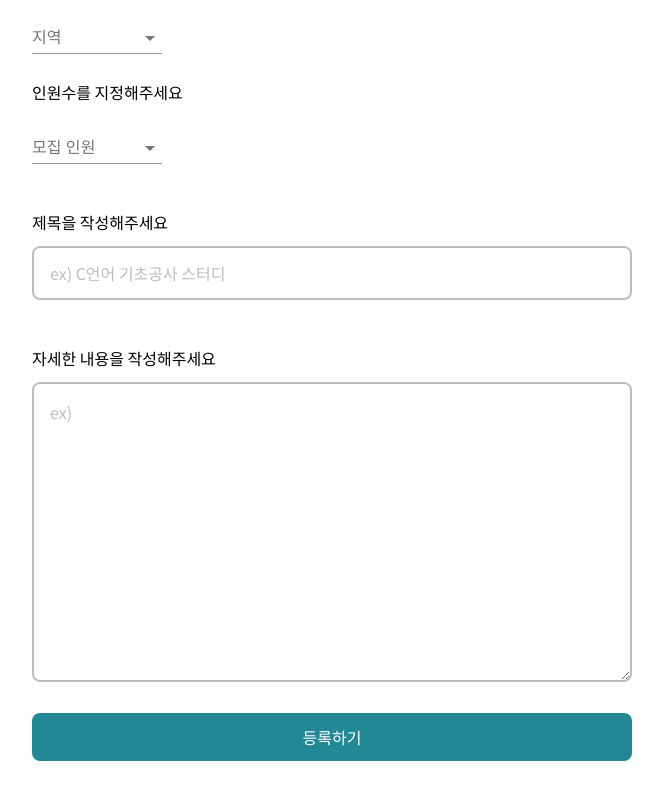
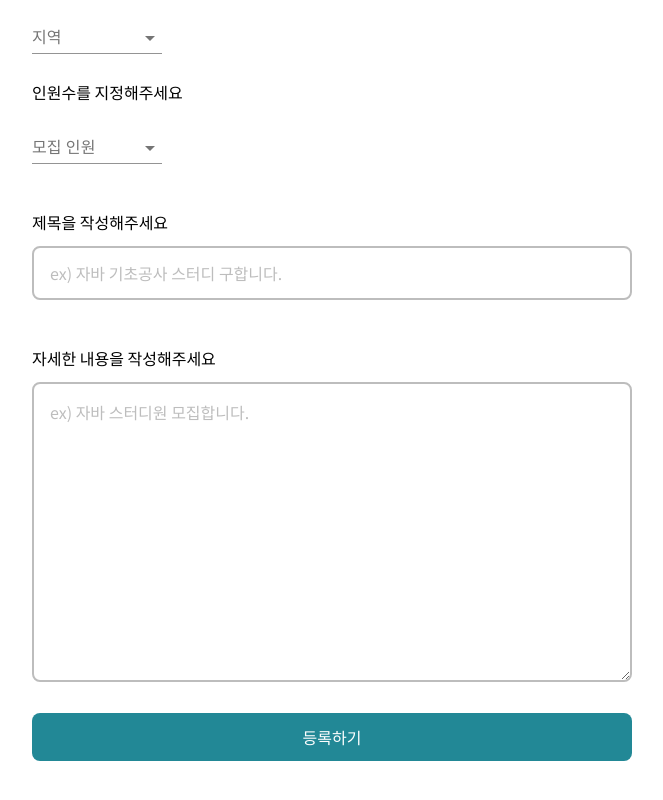
Before and after one commit to seokyoung-kim/crewtocol-client, a React (Create React App) app: page /write in a window 1280 px wide. Shown: the part 346-1146 px from the top of the page, without its empty margins (308-971 px from the left). Built offline with nearby package versions, Linux system fonts and the light colour scheme.

Commit message:
placeholder 수정

```diff
--- a/src/components/editForm/EditForm.jsx
+++ b/src/components/editForm/EditForm.jsx
@@ -186,13 +186,13 @@ const EditForm = ({
           <input
             value={titleInput.value}
             onChange={titleInput.onChange}
-            placeholder="ex) C언어 기초공사 스터디"
+            placeholder="ex) 자바 기초공사 스터디 구합니다."
           />
         </TitleForm>
         <DescForm>
           <div>자세한 내용을 작성해주세요</div>
           <StyledTextareaAutosize
-            placeholder="ex) "
+            placeholder="ex) 자바 스터디원 모집합니다."
             value={contentInput.value}
             onChange={contentInput.onChange}
           />
--- a/src/components/writeForm/WriteForm.jsx
+++ b/src/components/writeForm/WriteForm.jsx
@@ -187,13 +187,13 @@ const WriteForm = ({
           <input
             value={titleInput.value}
             onChange={titleInput.onChange}
-            placeholder="ex) C언어 기초공사 스터디"
+            placeholder="ex) 자바 기초공사 스터디 구합니다."
           />
         </TitleForm>
         <DescForm>
           <div>자세한 내용을 작성해주세요</div>
           <StyledTextareaAutosize
-            placeholder="ex) "
+            placeholder="ex) 자바 스터디원 모집합니다."
             value={contentInput.value}
             onChange={contentInput.onChange}
           />
```
